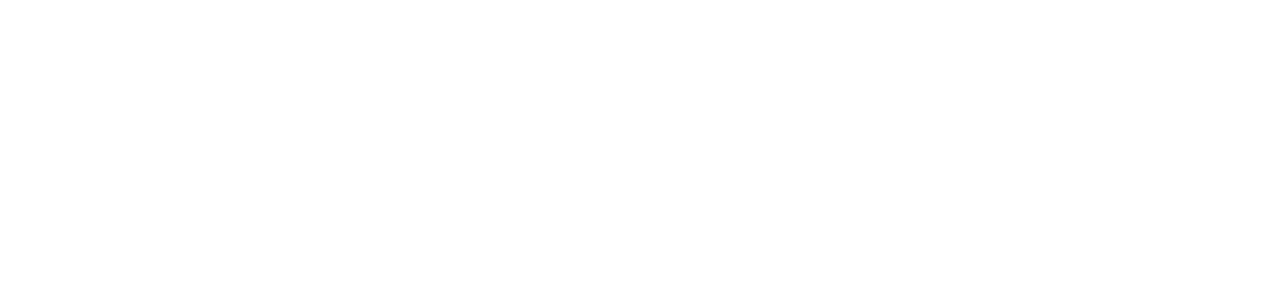
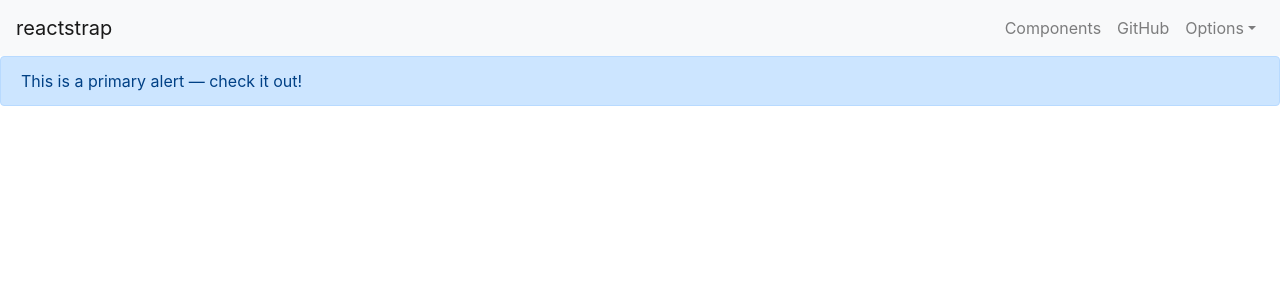
Before and after one commit to hiwoshu/fox-petshop, a React (Create React App) app: page / in a window 1280 px wide. Shown: the top 300 px of the page. Built offline with nearby package versions, Linux system fonts and the light colour scheme.

Commit message:
Add components/navbartop

```diff
--- a/package.json
+++ b/package.json
@@ -4,6 +4,7 @@
   "private": true,
   "dependencies": {
     "@material-ui/core": "^3.9.3",
+    "bootstrap": "^4.3.1",
     "react": "^16.8.6",
     "react-dom": "^16.8.6",
     "react-scripts": "2.1.8",
--- a/src/App.js
+++ b/src/App.js
@@ -1,10 +1,15 @@
 import React, { Component } from 'react';
+import NavbarTop from 'components/navbartop'
+import { Alert } from 'reactstrap';
 
 class App extends Component {
   render() {
     return (
       <div className="App">
-
+        <NavbarTop />
+        <Alert color="primary">
+          This is a primary alert — check it out!
+        </Alert>
       </div>
     );
   }
--- /dev/null
+++ b/src/components/navbartop.js
@@ -0,0 +1,66 @@
+import React from 'react';
+import {
+  Collapse,
+  Navbar,
+  NavbarToggler,
+  NavbarBrand,
+  Nav,
+  NavItem,
+  NavLink,
+  UncontrolledDropdown,
+  DropdownToggle,
+  DropdownMenu,
+  DropdownItem } from 'reactstrap';
+
+export default class NavbarTop extends React.Component {
+  constructor(props) {
+    super(props);
+
+    this.toggle = this.toggle.bind(this);
+    this.state = {
+      isOpen: false
+    };
+  }
+  toggle() {
+    this.setState({
+      isOpen: !this.state.isOpen
+    });
+  }
+  render() {
+    return (
+      <div>
+        <Navbar color="light" light expand="md">
+          <NavbarBrand href="#">reactstrap</NavbarBrand>
+          <NavbarToggler onClick={this.toggle} />
+          <Collapse isOpen={this.state.isOpen} navbar>
+            <Nav className="ml-auto" navbar>
+              <NavItem>
+                <NavLink href="#">Components</NavLink>
+              </NavItem>
+              <NavItem>
+                <NavLink href="#">GitHub</NavLink>
+              </NavItem>
+              <UncontrolledDropdown nav inNavbar>
+                <DropdownToggle nav caret>
+                  Options
+                </DropdownToggle>
+                <DropdownMenu right>
+                  <DropdownItem>
+                    Option 1
+                  </DropdownItem>
+                  <DropdownItem>
+                    Option 2
+                  </DropdownItem>
+                  <DropdownItem divider />
+                  <DropdownItem>
+                    Reset
+                  </DropdownItem>
+                </DropdownMenu>
+              </UncontrolledDropdown>
+            </Nav>
+          </Collapse>
+        </Navbar>
+      </div>
+    );
+  }
+}
--- a/src/index.js
+++ b/src/index.js
@@ -1,8 +1,8 @@
 import React from 'react';
 import ReactDOM from 'react-dom';
-import './index.css';
 import App from './App';
 import * as serviceWorker from './serviceWorker';
+import 'bootstrap/dist/css/bootstrap.min.css';
 
 import ErrorBoundary from './error'
 
```
Also changed, not shown: 1 other file (tests, documents, lock files or other folders).
